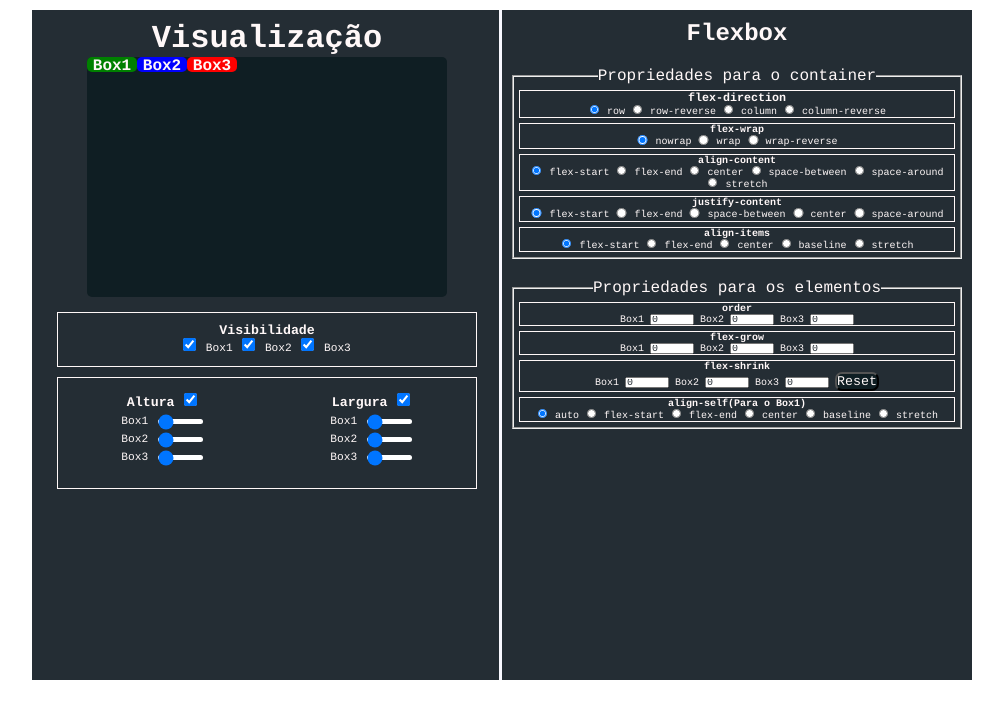
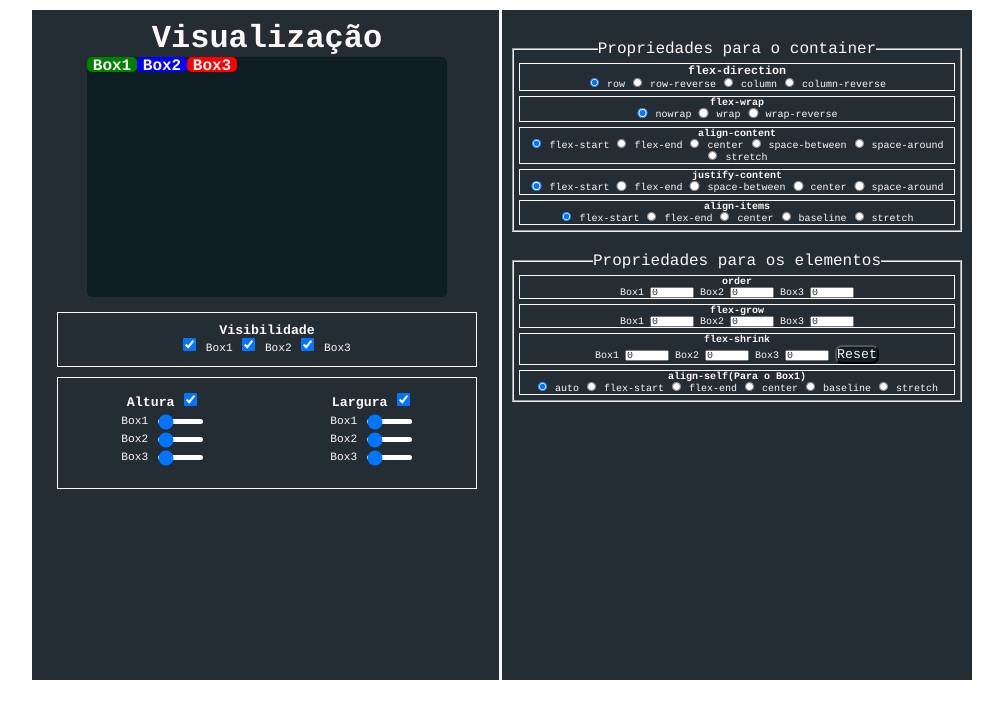
Before and after one commit to ThiagoDeMorais/Flexbox-previewer, a plain HTML site: page index.html in a window 1280 px wide. Shown: the whole page, without its empty margins (138-1141 px from the left). Drawn offline with Linux system fonts and the light colour scheme.

Commit message:
Edicao do gif e alteracao de texto

```diff
--- a/index.html
+++ b/index.html
@@ -11,7 +11,6 @@
         <div id="biggerContainer">
             <div id="rightContainer">
                 <div id="propertiesContainer">
-                    <h2>Flexbox</h2>
                     <form >
                         <fieldset class="field">
                             <legend>Propriedades para o container</legend>
```
Also changed, not shown: FlexBox2.gif.
